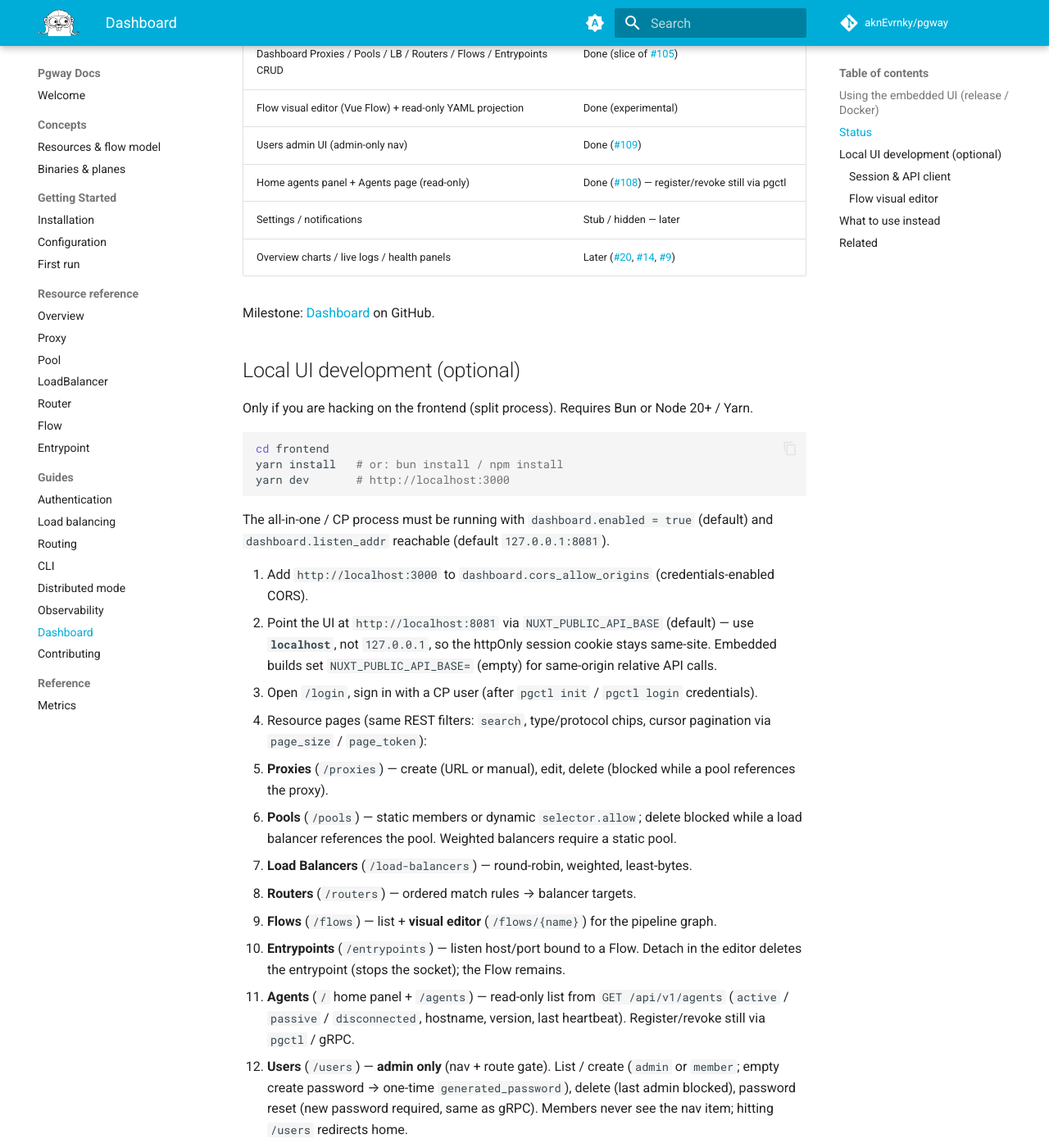
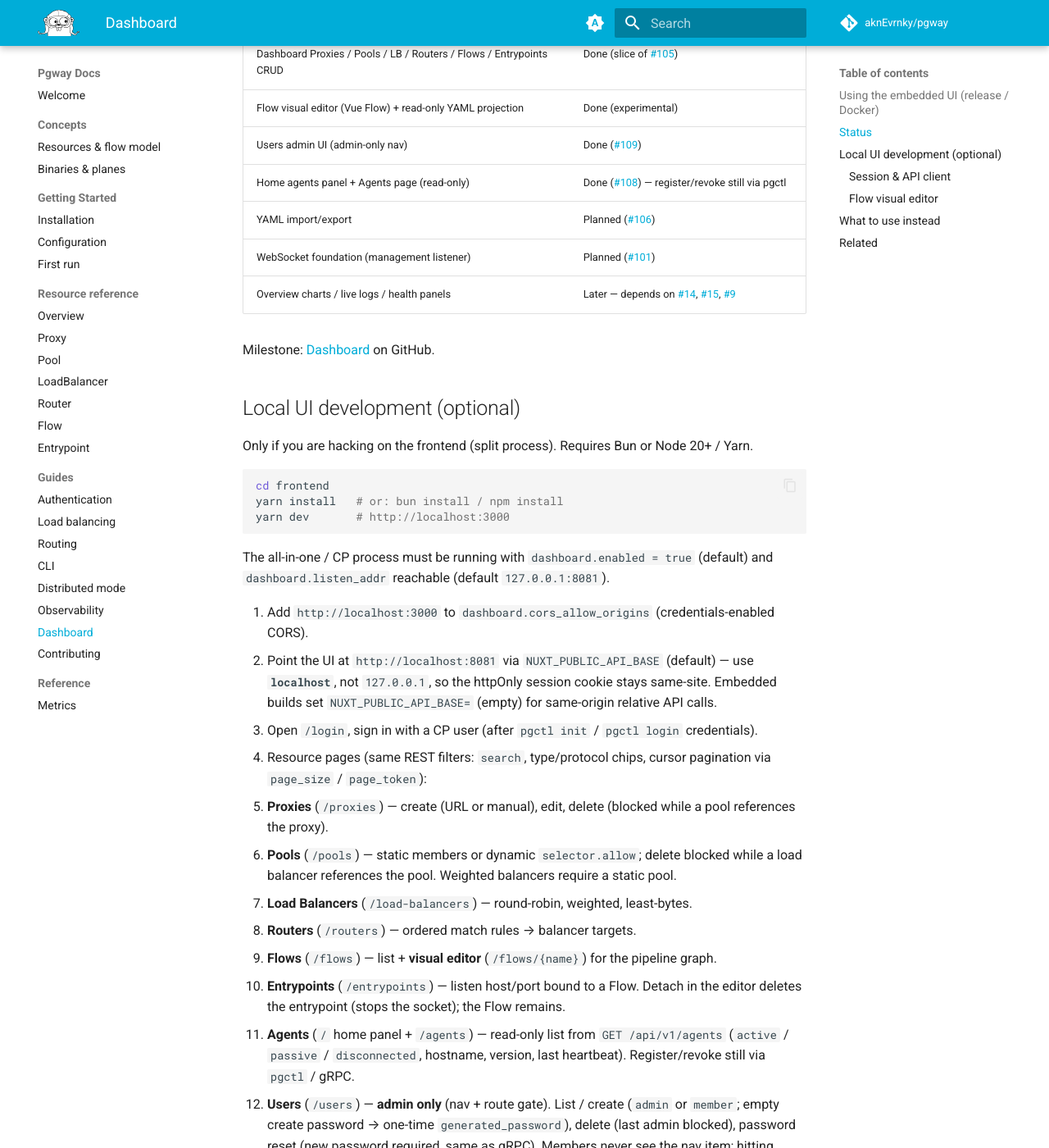
Before and after one commit to aknEvrnky/pgway-docs, an MkDocs documentation site: the page built from docs/guides/dashboard.md, in a window 1280 px wide and 1400 px high, scrolled down 1572 px. Shown: the whole window at 82% size. Built offline with MkDocs 1.6.1 and Material for MkDocs 9.7.7, drawn with Linux system fonts in a browser that asks for light colours; comment, search, counter and statistics services are not loaded; some of the changed text lies outside the part shown.

Commit message:
docs: drop closed dashboard epics and settings from status table
Reflect closed #20/#21/#112; keep concrete open items #106 and #101.

```diff
--- a/docs/guides/dashboard.md
+++ b/docs/guides/dashboard.md
@@ -38,8 +38,9 @@
 | Flow visual editor (Vue Flow) + read-only YAML projection | Done (experimental) |
 | Users admin UI (admin-only nav) | Done ([#109](https://github.com/aknEvrnky/pgway/issues/109)) |
 | Home agents panel + Agents page (read-only) | Done ([#108](https://github.com/aknEvrnky/pgway/issues/108)) — register/revoke still via pgctl |
-| Settings / notifications | Stub / hidden — later |
-| Overview charts / live logs / health panels | Later ([#20](https://github.com/aknEvrnky/pgway/issues/20), [#14](https://github.com/aknEvrnky/pgway/issues/14), [#9](https://github.com/aknEvrnky/pgway/issues/9)) |
+| YAML import/export | Planned ([#106](https://github.com/aknEvrnky/pgway/issues/106)) |
+| WebSocket foundation (management listener) | Planned ([#101](https://github.com/aknEvrnky/pgway/issues/101)) |
+| Overview charts / live logs / health panels | Later — depends on [#14](https://github.com/aknEvrnky/pgway/issues/14), [#15](https://github.com/aknEvrnky/pgway/issues/15), [#9](https://github.com/aknEvrnky/pgway/issues/9) |
 
 Milestone: [Dashboard](https://github.com/aknEvrnky/pgway/milestones) on GitHub.
 
@@ -67,7 +68,6 @@
    - **Entrypoints** (`/entrypoints`) — listen host/port bound to a Flow. Detach in the editor deletes the entrypoint (stops the socket); the Flow remains.
    - **Agents** (`/` home panel + `/agents`) — read-only list from `GET /api/v1/agents` (`active` / `passive` / `disconnected`, hostname, version, last heartbeat). Register/revoke still via `pgctl` / gRPC.
    - **Users** (`/users`) — **admin only** (nav + route gate). List / create (`admin` or `member`; empty create password → one-time `generated_password`), delete (last admin blocked), password reset (new password required, same as gRPC). Members never see the nav item; hitting `/users` redirects home.
-5. **Settings** and header notifications are hidden until there is something to configure.
 
 ### Session & API client
 
```
